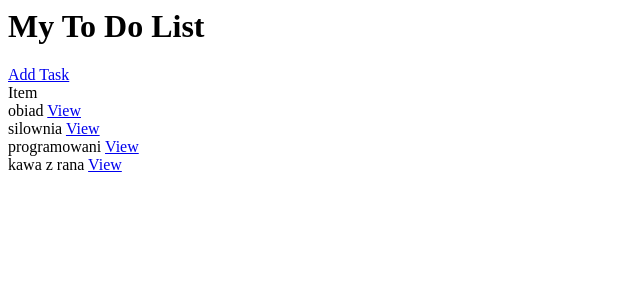
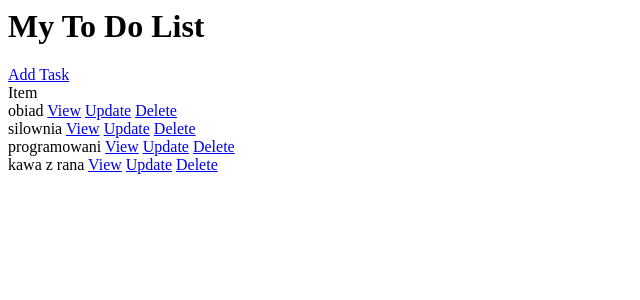
Before and after one commit to PawelFiuk/Kanban-app, a Django app: page / in a window 1280 px wide. Shown: the top 300 px of the page, without its empty margins (0-640 px from the left). Run offline with Django 4.2, Linux system fonts and the light colour scheme; data comes from the database, SQL or seed files in the repository; both versions use the stored data as it was after the commit.

Commit message:
Dodanie usuwania

```diff
--- a/base/templates/base/task_confirm_delete.html
+++ b/base/templates/base/task_confirm_delete.html
@@ -0,0 +1,6 @@
+<a href="{% url 'tasks' %}">To the list of tasks!</a>
+<form method="POST" action="">
+    {% csrf_token %}
+    <p>Are you sure, that you want to delete this task: "{{task}}"</p>
+    <input type="submit" value="Delete">
+</form>
--- a/base/templates/base/task_list.html
+++ b/base/templates/base/task_list.html
@@ -6,6 +6,8 @@
     {% for task in tasks %} </br>
     <p2>{{task.title}}</p2>
     <a href="{% url 'task' task.id %}">View</a>
+    <a href="{% url 'tasks-update' task.id %}">Update</a>
+    <a href="{% url 'tasks-delete' task.id %}">Delete</a>
     {% empty %}
         <h3>No items in list</h3>
     {% endfor %}
--- a/base/urls.py
+++ b/base/urls.py
@@ -1,9 +1,11 @@
 from django.urls import path
-from .views import TaskList, TaskDetail, TaskCreate
+from .views import TaskList, TaskDetail, TaskCreate, TaskUpdate, TaskDelete
 
 
 urlpatterns = [
     path('', TaskList.as_view(), name='tasks'),
     path('task/<int:pk>', TaskDetail.as_view(), name='task'),
     path('task-create', TaskCreate.as_view(), name='tasks-create'),
+    path('task-update/<int:pk>', TaskUpdate.as_view(), name='tasks-update'),
+    path('task-delete/<int:pk>', TaskDelete.as_view(), name='tasks-delete'),
 ]
--- a/base/views.py
+++ b/base/views.py
@@ -3,7 +3,7 @@ from django.http import HttpResponse
 from django.views.generic.list import ListView
 from django.views.generic.detail import DetailView
 from .models import Task
-from django.views.generic.edit import CreateView
+from django.views.generic.edit import CreateView, UpdateView, DeleteView
 from django.urls import reverse_lazy
 
 
@@ -22,3 +22,15 @@ class TaskCreate(CreateView):
     model = Task
     fields = '__all__'
     success_url = reverse_lazy('tasks')
+
+
+class TaskUpdate(UpdateView):
+    model = Task
+    fields = '__all__'
+    success_url = reverse_lazy('tasks')
+
+
+class TaskDelete(DeleteView):
+    model = Task
+    context_object_name = 'task'
+    success_url = reverse_lazy('tasks')
```
Also changed, not shown: base/templates/base/task_detail.html (line endings or trailing spaces), db.sqlite3.
